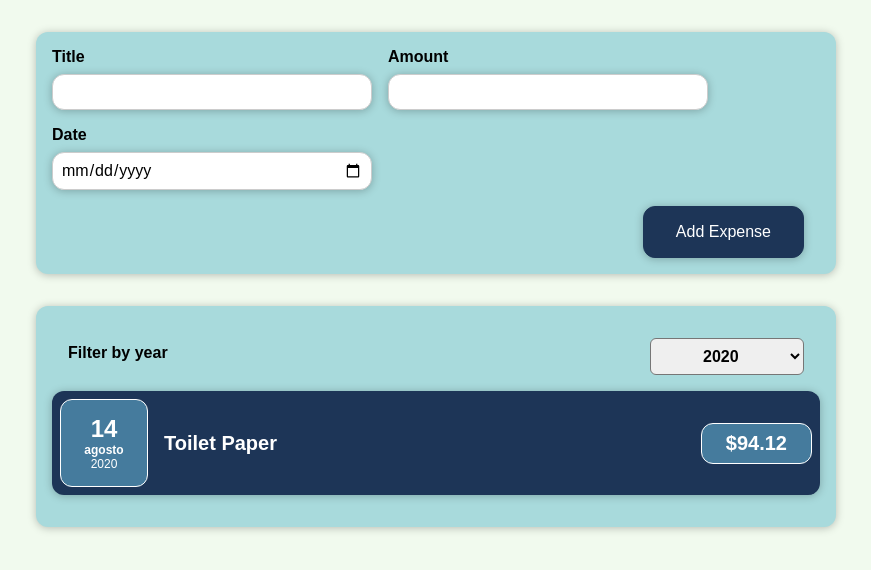
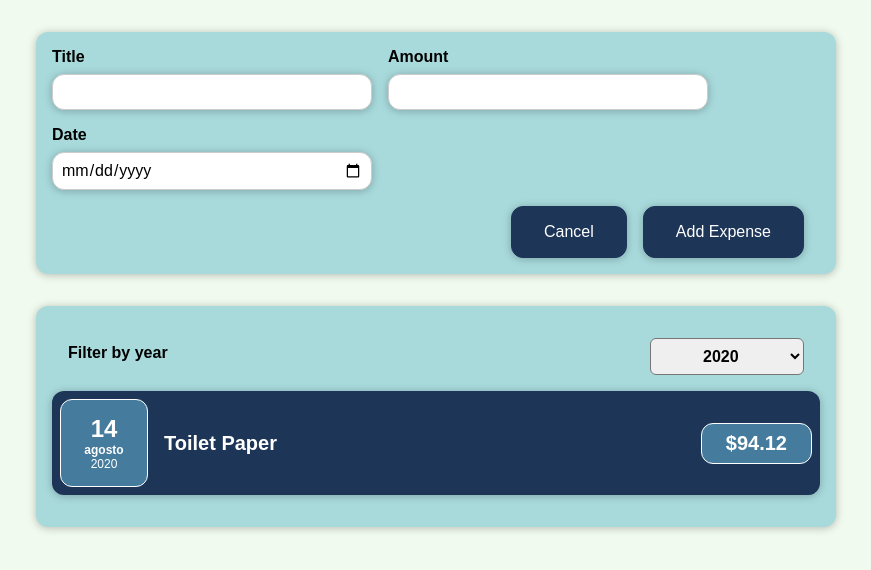
Before and after one commit to SottoMayor/React-ExpenseTracker, a React (Create React App) app in the folder front-end/: page / in a window 1280 px wide. Both pictures are taken after a click on the button "Add Expense". Shown: the top 570 px of the page, without its empty margins (204-1075 px from the left). Built offline with nearby package versions, Linux system fonts and the light colour scheme.

Commit message:
Creating a button to handle if it adds or not a new expense

```diff
--- a/front-end/src/components/NewExpenses/NewExpense.js
+++ b/front-end/src/components/NewExpenses/NewExpense.js
@@ -1,8 +1,10 @@
-import React from 'react';
+import React, { useState } from 'react';
 import { NewExpenseStyled } from '../../styles/StyledComponents';
 import NewExpenseForm from './NewExpenseForm';
 
 const NewExpense = (props) => {
+
+    const [addExpense, setAddExpense] = useState(false)
 
     const submitExpenseFormHandler = (expenseDataForm) => {
         const expenseData = {
@@ -14,9 +16,19 @@ const NewExpense = (props) => {
 
     }
 
+    const addExpenseHandler = () => {
+        setAddExpense( prevState => !prevState)
+    }
+
+    const cancelAddExpenseHandler = () => {
+        addExpenseHandler()
+    }
+
     return (
         <NewExpenseStyled>
-            <NewExpenseForm onSubmitExpenseForm={submitExpenseFormHandler} />
+            { addExpense &&  <NewExpenseForm onCancelAddExpense={cancelAddExpenseHandler} onSubmitExpenseForm={submitExpenseFormHandler} />}
+            { !addExpense && <button onClick={addExpenseHandler}>Add Expense</button> }
+
         </NewExpenseStyled>
     )
 }
--- a/front-end/src/components/NewExpenses/NewExpenseForm.js
+++ b/front-end/src/components/NewExpenses/NewExpenseForm.js
@@ -35,6 +35,12 @@ const NewExpenseForm = (props) => {
         setTitle('');
         setAmount('');
         setDate('');
+
+        cancelAddExpense()
+    }
+
+    const cancelAddExpense = () => {
+        props.onCancelAddExpense()
     }
 
 
@@ -57,6 +63,7 @@ const NewExpenseForm = (props) => {
                 </div>
 
                 <div className="actions">
+                    <button onClick={cancelAddExpense}>Cancel</button>
                     <button type="submit">Add Expense</button>
                 </div>
 
```
